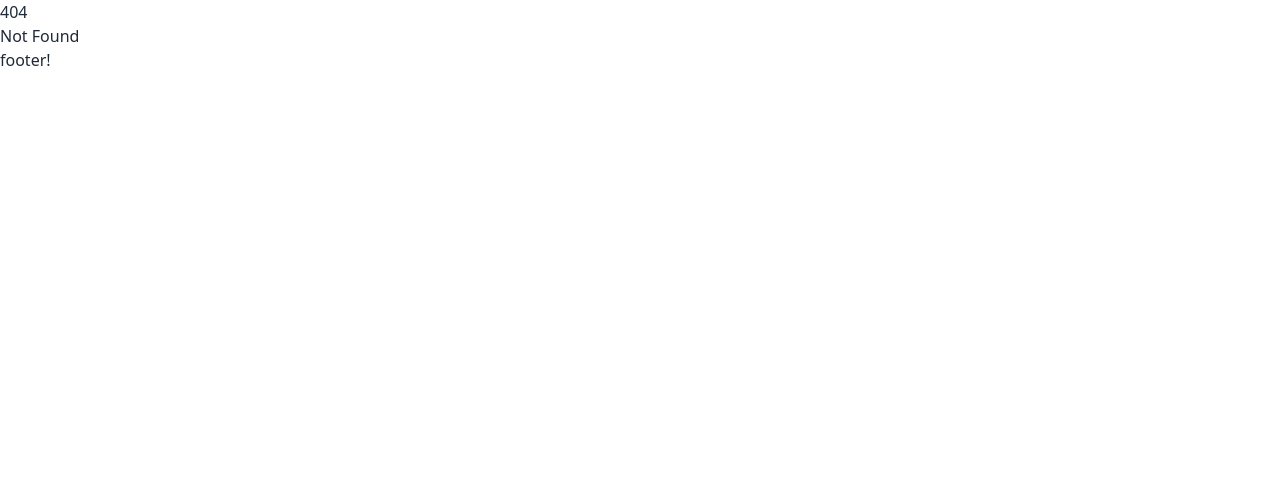
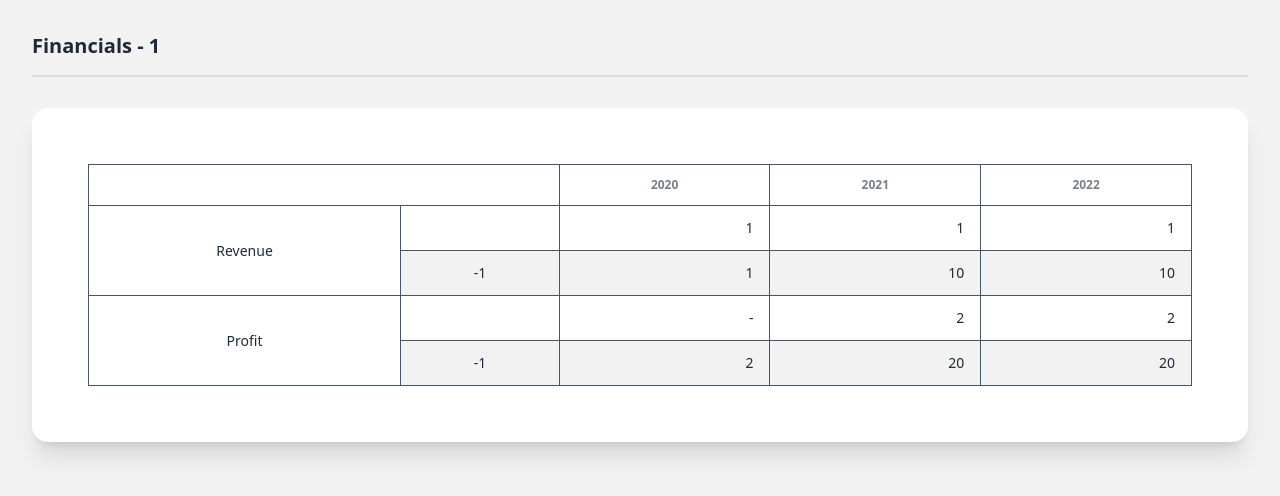
Before and after one commit to andrefaceira/app-stocks-ui, a SvelteKit app: page /symbols/1/financials in a window 1280 px wide. Before the commit this address had no page. Shown: the top 496 px of the page. Built offline with nearby package versions, Linux system fonts and the light colour scheme.

Commit message:
Add routing (#14)

```diff
--- a/src/lib/financials-table/financials-table.svelte
+++ b/src/lib/financials-table/financials-table.svelte
@@ -9,16 +9,16 @@
 </script>
 
 <div class="overflow-x-auto">
-	<table class="table table-xs table-zebra">
+	<table class="table w-full table-zebra border-collapse border border-slate-500">
 		{#each columns as column, i}
 			<thead>
 				<tr>
 					{#if i == 0}
-						<th rowspan={columns.length} colspan="2" />
+						<th class="border border-slate-600" rowspan={columns.length} colspan="2" />
 					{/if}
 
 					{#each data[0].values as value}
-						<th>{value[column.key]}</th>
+						<th class="text-center border border-slate-600">{value[column.key]}</th>
 					{/each}
 				</tr>
 			</thead>
@@ -28,15 +28,15 @@
 				{#each data as subRow, i}
 					<tr>
 						{#if i == 0}
-							<td rowspan={data.length}>
+							<td class="text-center border border-slate-600" rowspan={data.length}>
 								{row.label}
 							</td>
 						{/if}
 
-						<td>{subRow.label}</td>
+						<td class="text-center border border-slate-600">{subRow.label}</td>
 
 						{#each subRow.values as value}
-							<td>
+							<td class="text-right border border-slate-600">
 								{#if value[row.key]}
 									{value[row.key]}
 								{:else}
--- a/src/routes/+layout.svelte
+++ b/src/routes/+layout.svelte
@@ -3,11 +3,7 @@
 </script>
 
 <div class="app">
-	<main>
+	<main class="p-8 bg-base-200 h-screen">
 		<slot />
 	</main>
-
-	<footer>
-		<p>footer!</p>
-	</footer>
 </div>
--- a/src/routes/+page.svelte
+++ b/src/routes/+page.svelte
@@ -1,12 +1,2 @@
-<script lang="ts">
-	import Financials from '$lib/financials/financials.svelte';
 
-	// var symbol = "AAPL";
-</script>
-
-<h1>Welcome to SvelteKit</h1>
-
-
-
-
-<Financials />
+<h1>Hello</h1>
--- /dev/null
+++ b/src/routes/symbols/[symbol]/financials/+page.svelte
@@ -0,0 +1,15 @@
+<script lang="ts">
+	import Financials from '$lib/financials/financials.svelte';
+	import { page } from '$app/stores';
+
+	let symbol = $page.params.symbol;
+</script>
+
+
+<div class="text-xl font-semibold ">Financials - {symbol}</div>
+<div class="divider mt-2"></div>
+<div class="card w-full p-6 bg-base-100 shadow-xl mt-6">
+	<div class="card-body">
+		<Financials />
+	</div>
+</div>
--- a/svelte.config.js
+++ b/svelte.config.js
@@ -3,14 +3,9 @@ import { vitePreprocess } from '@sveltejs/kit/vite';
 
 /** @type {import('@sveltejs/kit').Config} */
 const config = {
-	// Consult https://kit.svelte.dev/docs/integrations#preprocessors
-	// for more information about preprocessors
 	preprocess: vitePreprocess(),
 
 	kit: {
-		// adapter-auto only supports some environments, see https://kit.svelte.dev/docs/adapter-auto for a list.
-		// If your environment is not supported or you settled on a specific environment, switch out the adapter.
-		// See https://kit.svelte.dev/docs/adapters for more information about adapters.
 		adapter: adapter()
 	},
 	vitePlugin: {
```
